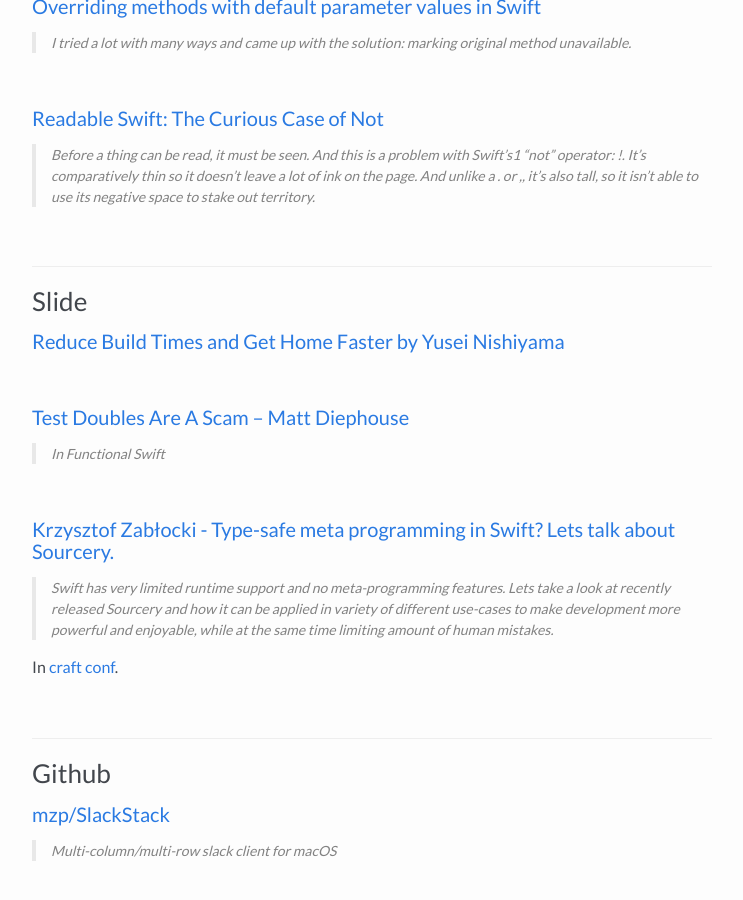
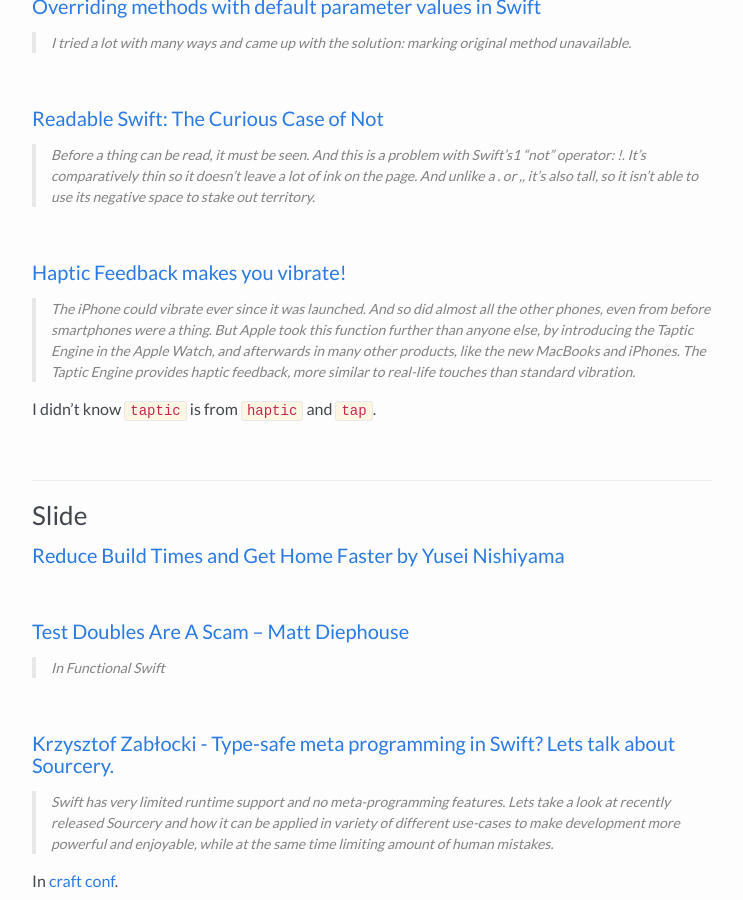
Before and after one commit to pixyzehn/pixyzehn.com, a Jekyll site: the page built from _posts/2017-05-08-swifty-week-23.md, in a window 1280 px wide and 900 px high, scrolled down 1221 px. Shown: the whole window, without its empty margins (268-1011 px from the left). Built offline with Jekyll 4.4.1, drawn with Linux system fonts in a browser that asks for light colours; emoji names are drawn with the system emoji font; comment, search, counter and statistics services are not loaded.

Commit message:
Add article about Taptic

```diff
--- a/_posts/2017-05-08-swifty-week-23.md
+++ b/_posts/2017-05-08-swifty-week-23.md
@@ -55,6 +55,14 @@ This is the **#23** article. I couldn't update this blog last week because of my
 #### [Readable Swift: The Curious Case of Not](http://www.figure.ink/blog/2017/5/7/readable-swift-the-curious-case-of-not#n1back)
 
 > Before a thing can be read, it must be seen. And this is a problem with Swift's1 "not" operator: !. It's comparatively thin so it doesn't leave a lot of ink on the page. And unlike a . or ,, it's also tall, so it isn't able to use its negative space to stake out territory.
+
+<br>
+
+#### [Haptic Feedback makes you vibrate!](https://engineering.nodesagency.com/articles/iOS/Haptic-feedback-makes-you-vibrate/)
+
+> The iPhone could vibrate ever since it was launched. And so did almost all the other phones, even from before smartphones were a thing. But Apple took this function further than anyone else, by introducing the Taptic Engine in the Apple Watch, and afterwards in many other products, like the new MacBooks and iPhones. The Taptic Engine provides haptic feedback, more similar to real-life touches than standard vibration.
+
+I didn't know `taptic` is from `haptic` and `tap`.
 
 <br>
 
```
